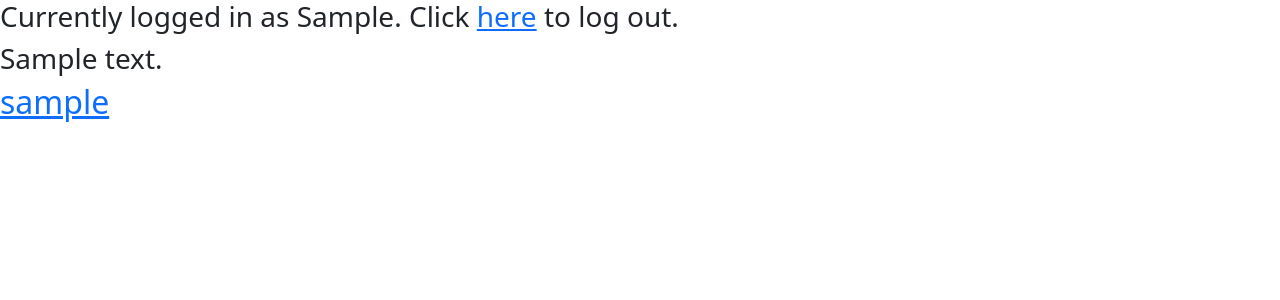
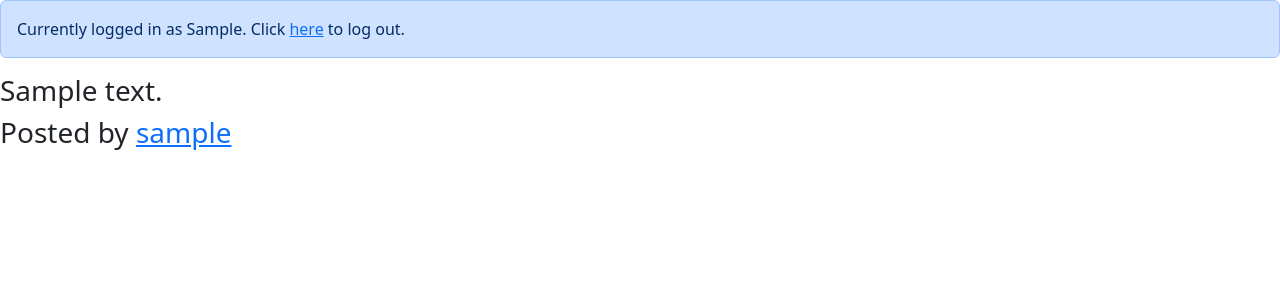
Before and after one commit to atbu/zeus, a Django app: template browse/templates/browse/post_detail.html in a window 1280 px wide. Shown: the top 300 px of the page. Run offline with Django 3.2, Linux system fonts and the light colour scheme; the template is opened without the code that fills it: most values are stand-ins (such as "Sample title", 1, 10 or a date in 2020).

Commit message:
Convert 'logged in' notification to Bootstrap alert

```diff
--- a/browse/templates/base_generic.html
+++ b/browse/templates/base_generic.html
@@ -10,9 +10,9 @@
   </head>
   <body>
     {% if logged_in_as == "" %}
-      <h3>Currently not logged in. Click <a href="{% url 'login' %}">here</a> to login.</h3>
+      <div class="alert alert-primary">Currently not logged in. Click <a href="{% url 'login' %}">here</a> to login.</div>
     {% else %}
-      <h3>Currently logged in as {{ logged_in_as }}. Click <a href="{% url 'logout' %}">here</a> to log out.</h3>
+      <div class="alert alert-primary">Currently logged in as {{ logged_in_as }}. Click <a href="{% url 'logout' %}">here</a> to log out.</div>
     {% endif %}
     {% block content %}
       <!-- default content text (typically empty) -->
--- a/browse/templates/browse/post_detail.html
+++ b/browse/templates/browse/post_detail.html
@@ -2,5 +2,5 @@
 
 {% block content %}
   <h3>{{ post.content }}</h2>
-  <h2><a href="{% url 'user_detail' post.author.username %}">{{ post.author.username }}</a></h2>
+  <h3>Posted by <a href="{% url 'user_detail' post.author.username %}">{{ post.author.username }}</a></h3>
 {% endblock %}
```
